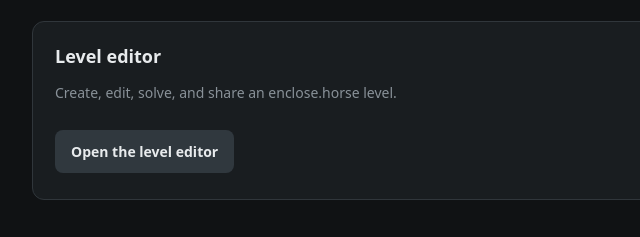
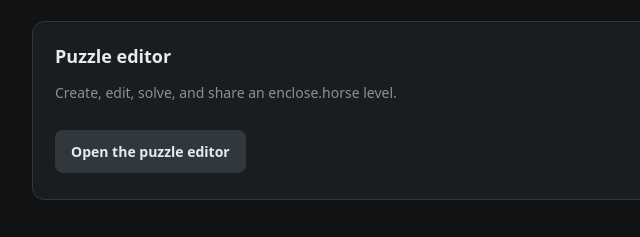
Before and after one commit to tristan852/enclose-horse-solver, a website: page index.html in a window 1280 px wide. Shown: the part 451-688 px from the top of the page, 152-792 px from the left. Drawn offline with Linux system fonts and the light colour scheme.

Commit message:
Update index.html

```diff
--- a/index.html
+++ b/index.html
@@ -470,14 +470,14 @@
   </section>
 
   <section class="install">
-    <h2>Level editor</h2>
+    <h2>Puzzle editor</h2>
 
     <p>
       Create, edit, solve, and share an enclose.horse level.
     </p>
 
     <a class="editor-link" href="%BASE_URL%edit/">
-      Open the level editor
+      Open the puzzle editor
     </a>
   </section>
 
```
